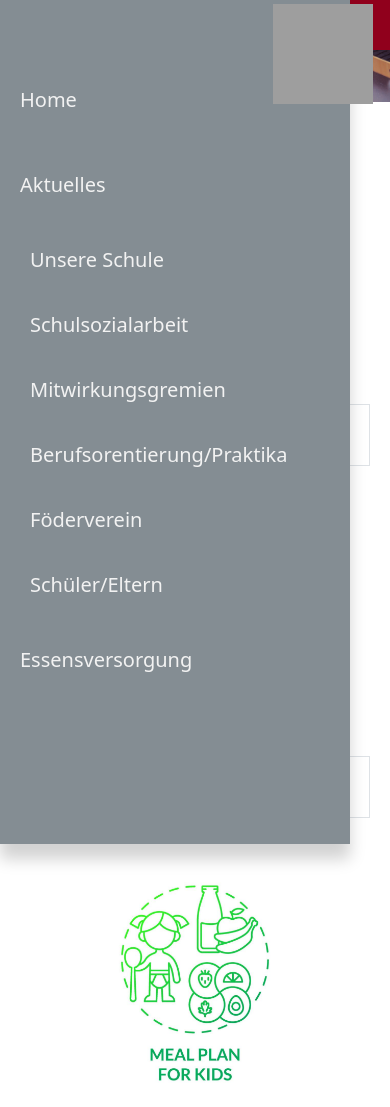
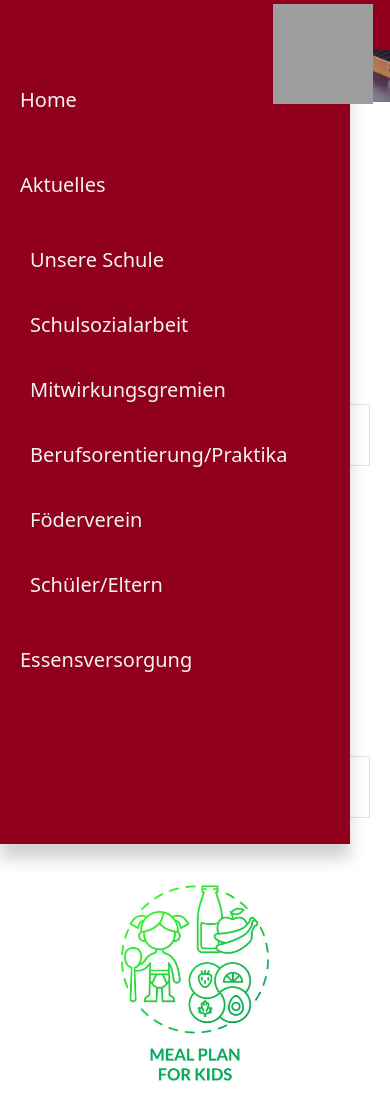
Before and after one commit to Armooooon/Schulwebsite, a PHP site: page /Schulwebseite/ in a window 390 px wide; the page is wider, and only the part inside the window is pictured. Shown: the top 1107 px of that part. Run offline with PHP 8.4, Linux system fonts and the light colour scheme; some libraries are stand-ins or nearby versions; grey boxes are pictures that could not be loaded.

Commit message:
mobile nav anpassung

```diff
--- a/CSS/navbar.css
+++ b/CSS/navbar.css
@@ -57,7 +57,7 @@ nav .wrapper {
 }
 .nav-links .drop-menu{
   position: absolute;
-  background: #242526;
+  background: #90001c;
   width: 280px;
   line-height: 45px;
   top: 85px;
@@ -104,7 +104,7 @@ nav .wrapper {
 
 }
 .row .mega-links li a:hover{
-  color: #40001c;
+  color: #848d93;
 
 }
 .wrapper .btn{
@@ -130,7 +130,7 @@ nav .wrapper {
     max-width: 350px;
     top: 0;
     left: -100%;
-    background: #848d93;
+    background: #90001c;
     display: block;
     padding: 50px 10px;
     line-height: 50px;
@@ -197,7 +197,7 @@ nav .wrapper {
     transition: all 0.3s ease;
   }
   .nav-links .mobile-item:hover{
-    background:#40001c;
+    background:#848d93;
   }
   .drop-menu li{
     margin: 0;
```
